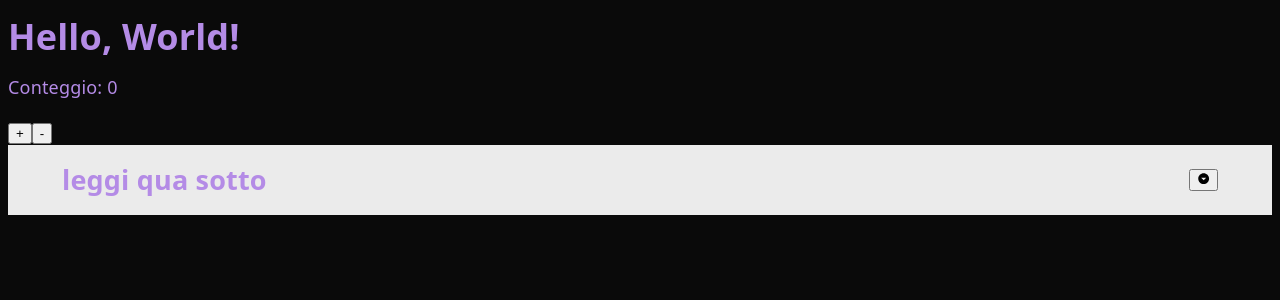
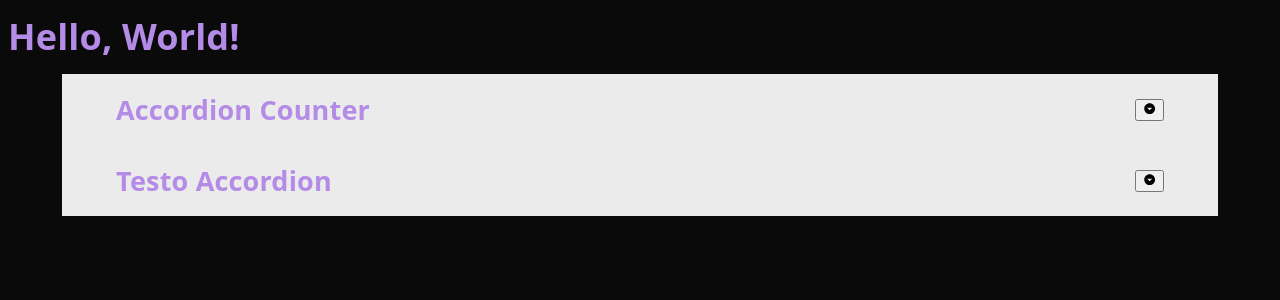
Before and after one commit to elisabichiappini/useState-pro, a React (Vite) app: page / in a window 1280 px wide. Shown: the top 300 px of the page. Built offline with nearby package versions, Linux system fonts and the light colour scheme.

Commit message:
feat: accordion

```diff
--- a/src/App.jsx
+++ b/src/App.jsx
@@ -5,8 +5,12 @@ export default function () {
   return (
     <div>
       <h1>Hello, World!</h1>
-      <Counter />
-      <Accordion title="leggi qua sotto">
+
+      <Accordion title="Accordion Counter">
+        <Counter />
+      </Accordion>
+
+      <Accordion title="Testo Accordion">
         <h2>Contenuto dell'accordion</h2>
         <p>"Lorem ipsum sorem lorem ipsum ipsum dolor sit amet super lorem ipsum dolor sit amet super lorem ipsum dolor sit amet super" </p>
       </Accordion>
--- a/src/index.scss
+++ b/src/index.scss
@@ -31,6 +31,7 @@
 }
 
 .accordion {
+    padding: 0 3rem;
   .title {
     display: flex;
     align-items: center;
@@ -39,4 +40,8 @@
     gap: 0.5rem;
     background-color: rgb(235, 235, 235);
   }
+  .content {
+    padding: 1rem 3rem;
+    background-color: rgb(103, 99, 99);
+  }
 }
```
